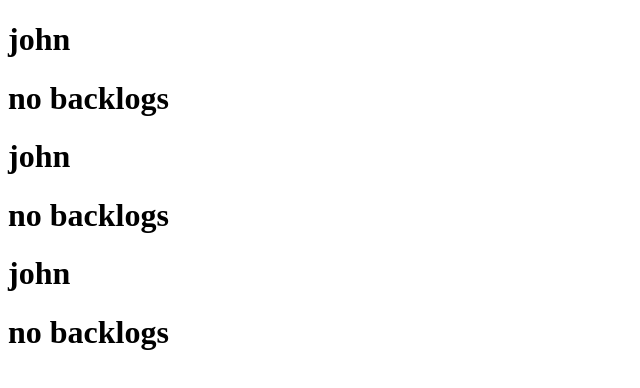
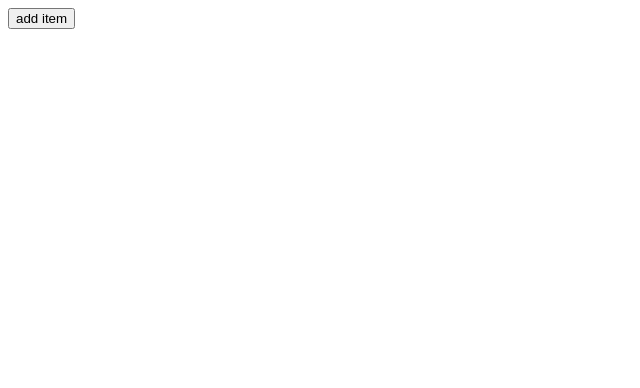
Before and after one commit to shruthi2609/C1-Wipro-React-Module, a React (Create React App) app in the folder React Demo CRA/c1wiproreact/: page / in a window 1280 px wide. Shown: the top 388 px of the page, without its empty margins (0-640 px from the left). Built offline with nearby package versions, Linux system fonts and the light colour scheme.

Commit message:
state in class components

```diff
--- /dev/null
+++ b/React Demo CRA/c1wiproreact/src/components/CounterComponent.js
@@ -0,0 +1,24 @@
+import React from "react"
+class CounterComponent extends React.Component{
+    constructor(props){
+        super(props)
+        this.state={
+            count:0
+        }
+    }
+    increment=()=>{
+        this.setState({count:this.state.count+1})
+    }
+    render(){
+        console.log("inside render")
+        return(
+            <div>
+               <button onClick={this.increment}>+</button>
+               {this.state.count}
+               <button>-</button>
+            </div>
+        )
+    }
+
+}
+export default CounterComponent
--- /dev/null
+++ b/React Demo CRA/c1wiproreact/src/components/TodoComponent.js
@@ -0,0 +1,65 @@
+/*function TodoComponent(props){
+
+    const addData=()=>{
+        console.log("inside add data")
+        props.data.push({
+            title:"css",
+            text:"add css"
+        })
+        console.log(props.data)
+    }
+    return(
+        <div>
+            {console.log(" inside render")}
+            <h1>Todo Component</h1>
+            <button onClick={addData}>add</button>
+            {
+                props.data.map((item)=>(
+                    <div>
+                        <h2>{item.title}</h2>
+                        <h2>{item.text}</h2>
+                    </div>
+                ))
+            }
+
+        </div>
+
+    )
+}
+export default TodoComponent*/
+
+
+import React from "react"
+class TodoComponent extends React.Component{
+    constructor(props){
+        super(props)
+        this.state={
+           data:[]
+        }
+    }
+   addItem=()=>{
+       this.setState({data:[...this.state.data,{
+        title:"css",
+        text:"solve css problems"
+       }]})
+   }
+    render(){
+        console.log(this.state.data)
+        return(
+
+            <div>
+                  <button onClick={this.addItem}> add item</button>
+              {
+                 this.state.data.map((item)=>(
+                     <div>
+                         <h2>{item.title}</h2>
+                         <p>{item.text}</p>
+                         </div>
+                 ))
+              }
+            </div>
+        )
+    }
+
+}
+export default TodoComponent
--- a/React Demo CRA/c1wiproreact/src/index.js
+++ b/React Demo CRA/c1wiproreact/src/index.js
@@ -1,26 +1,19 @@
 import React from 'react';
 import ReactDOM from 'react-dom/client';
 import App from './App';
+import TodoComponent from './components/TodoComponent';
+import CounterComponent from "./components/CounterComponent"
 const data=[
   {
-    fname:"john",
-    arrears:false,
-    email:"john@gmail.com"
-  },
-  {
-    fname:"john",
-    arrears:false,
-    email:"john@gmail.com"
-  },
-  {
-    fname:"john",
-    arrears:false,
-    email:"john@gmail.com"
+      title:"react",
+      text:"solve react problems"
   }
 ]
 const root = ReactDOM.createRoot(document.getElementById('root'));
 root.render(
+  <div>
+<TodoComponent></TodoComponent>
 
-    <App studentdata={data}/>
+</div>
 
 );
```
